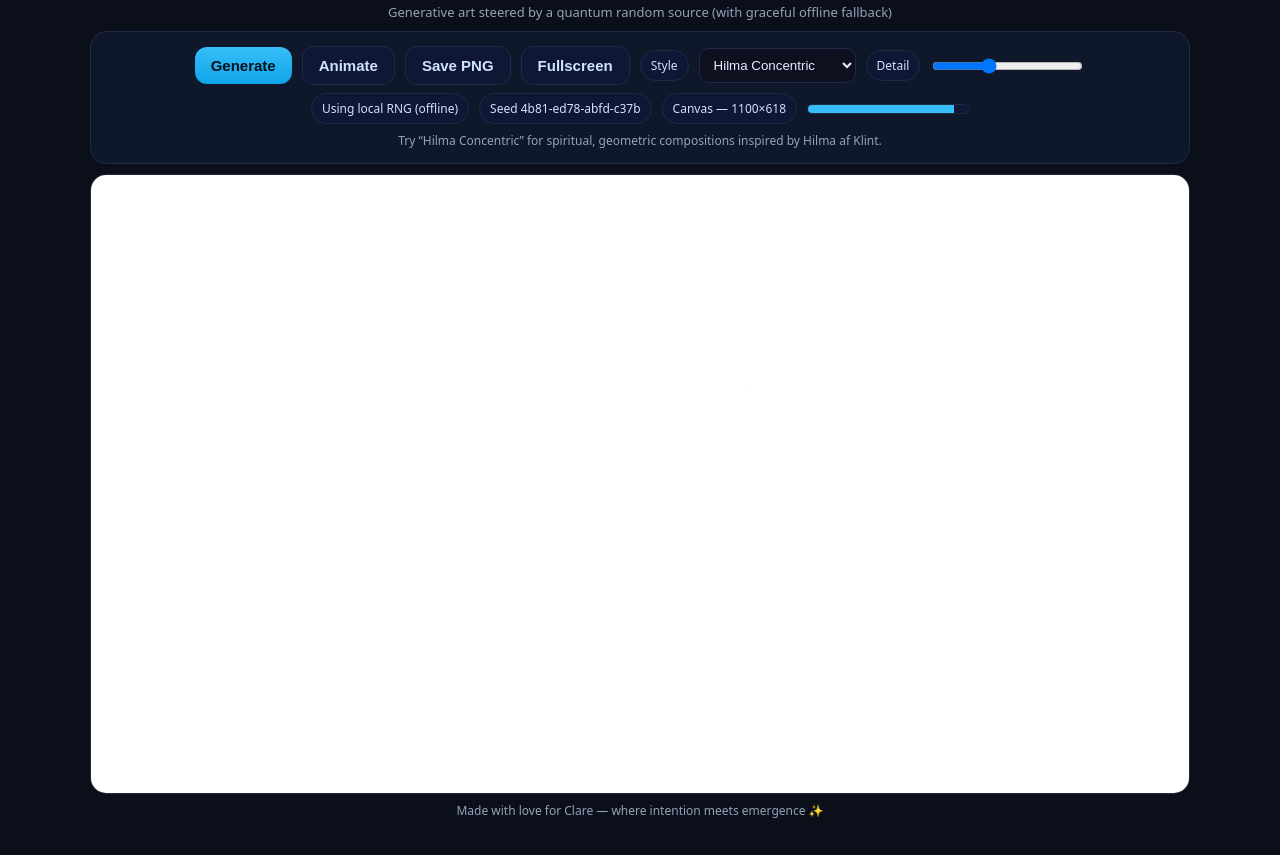
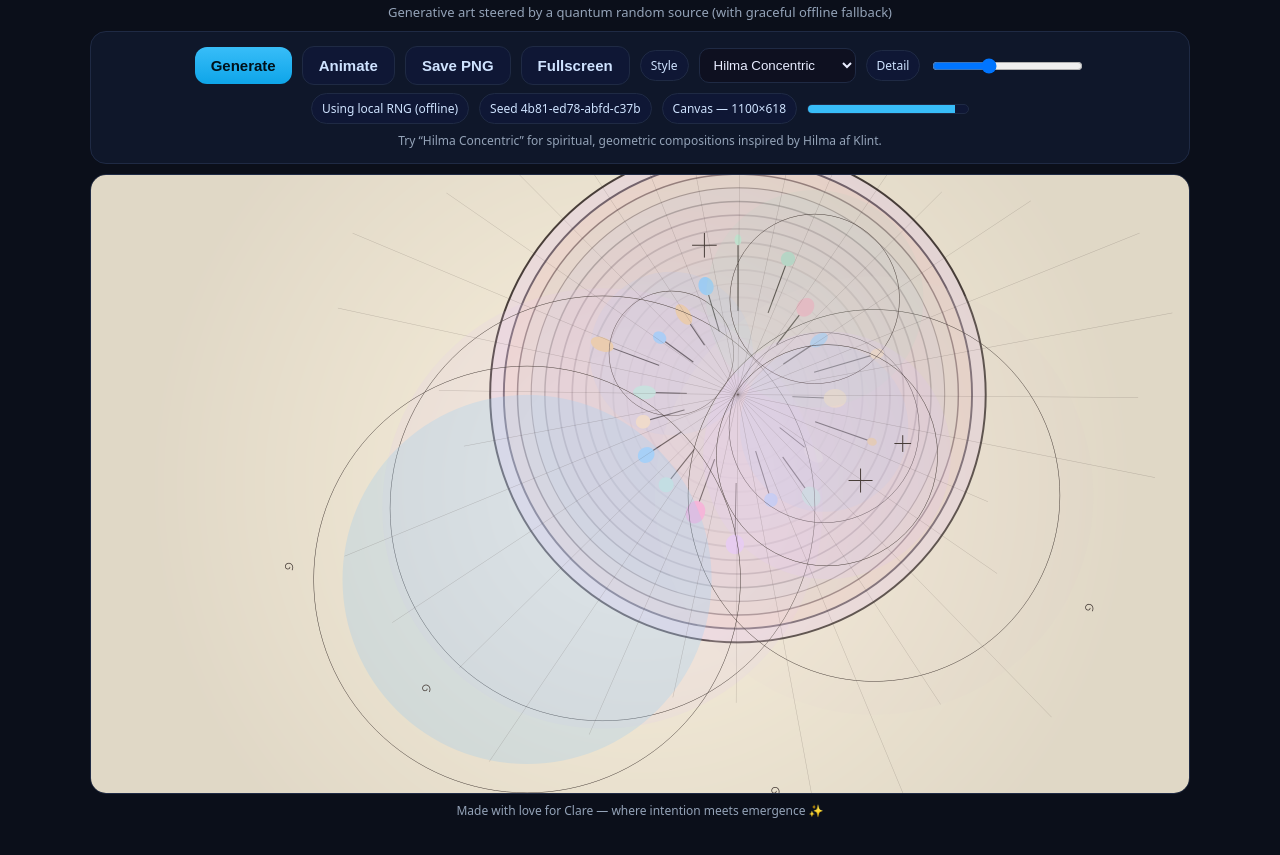
Before and after one commit to clurkelly-wq/color-app, a plain HTML site: page index.html in a window 1280 px wide. Shown: the part 51-906 px from the top of the page. Drawn offline with Linux system fonts and the light colour scheme; no server answers.

Commit message:
Add files via upload

```diff
--- a/index.html
+++ b/index.html
@@ -1,4 +1,3 @@
-
 <!doctype html>
 <html lang="en">
 <head>
@@ -77,7 +76,6 @@
   </div>
 
   <script>
-  // ---------- QRNG Manager ----------
   const QRNG = {
     buf: new Uint16Array(0), i: 0, online: false, fetching: false, statusEl: null, entropyEl: null,
     async topUp(target=2048){
@@ -116,18 +114,15 @@
     updateEntropy(){ if(!this.entropyEl) return; const remain = Math.max(0, this.buf.length - this.i); const ratio = Math.max(0.02, Math.min(1, remain / Math.max(1,this.buf.length))); this.entropyEl.style.width = (ratio*100).toFixed(0)+'%'; }
   };
 
-  // ---------- Canvas ----------
   const canvas = document.getElementById('c'); const ctx = canvas.getContext('2d');
   function resize(){ const rect = canvas.parentElement.getBoundingClientRect(); const w = Math.max(640, Math.floor(rect.width)); const h = Math.floor(w*9/16); canvas.width=w*2; canvas.height=h*2; canvas.style.height=h+'px'; canvas.style.width=w+'px'; document.getElementById('sizePill').textContent=`Canvas — ${w}×${h}`; }
   window.addEventListener('resize', resize); resize();
 
-  // ---------- RNG helpers ----------
   function rand(){ return QRNG.f32(); }
   function rint(a,b){ return Math.floor(a + rand()*(b-a+1)); }
   function choice(arr){ return arr[rint(0, arr.length-1)]; }
   function gauss(){ let u=0,v=0; while(u===0) u=rand(); while(v===0) v=rand(); return Math.sqrt(-2*Math.log(u))*Math.cos(2*Math.PI*v); }
 
-  // ---------- Palettes ----------
   const PALETTES = [
     ['#0ea5e9','#22d3ee','#a78bfa','#f472b6','#f59e0b'],
     ['#ff5d73','#ffd166','#06d6a0','#118ab2','#073b4c'],
@@ -136,255 +131,152 @@
     ['#ff5f6d','#ffc371','#00c6ff','#0072ff','#48c6ef']
   ];
 
-  // ---------- Utils ----------
   function clear(bg='#050915'){ ctx.fillStyle=bg; ctx.fillRect(0,0,canvas.width,canvas.height); }
-  function starfield(n=60, alpha=0.6){
-    ctx.save(); ctx.globalAlpha=alpha;
-    for(let i=0;i<n;i++){ const x=rand()*canvas.width, y=rand()*canvas.height, s=Math.pow(rand(),2)*3+0.6; ctx.fillStyle='white'; ctx.beginPath(); ctx.arc(x,y,s,0,Math.PI*2); ctx.fill(); }
-    ctx.restore();
-  }
+  function starfield(n=60, alpha=0.6){ ctx.save(); ctx.globalAlpha=alpha; for(let i=0;i<n;i++){ const x=rand()*canvas.width, y=rand()*canvas.height, s=Math.pow(rand(),2)*3+0.6; ctx.fillStyle='white'; ctx.beginPath(); ctx.arc(x,y,s,0,Math.PI*2); ctx.fill(); } ctx.restore(); }
   function glow(strength=1){ ctx.globalCompositeOperation='lighter'; ctx.filter='blur('+2*strength+'px)'; ctx.drawImage(canvas,0,0); ctx.filter='none'; ctx.globalCompositeOperation='source-over'; }
 
-  // ---------- Styles ----------
+  // Existing styles
   function auroraVeils(detail=1){
     clear('#040713'); const layers=Math.round(6*detail);
-    for(let i=0;i<layers;i++){
-      const hue=rint(180,340); const alpha=0.06+0.06*rand(); const y0=canvas.height*(0.1+0.8*rand());
-      const amp=canvas.height*(0.08+0.2*rand()); const wig=2+6*rand(); const width=canvas.width*(0.5+rand()*0.6); const x0=canvas.width*rand();
-      ctx.fillStyle='hsla('+hue+',90%,60%,'+alpha.toFixed(3)+')';
-      ctx.beginPath(); ctx.moveTo(x0-width/2,y0);
-      const steps=20+Math.floor(120*detail);
-      for(let s=0;s<=steps;s++){ const t=s/steps; const x=x0-width/2+width*t; const y=y0+Math.sin(t*Math.PI*wig + rand()*0.5)*amp*(0.6+0.4*rand()); ctx.lineTo(x,y); }
-      ctx.lineTo(x0 + width/2, canvas.height+10); ctx.lineTo(x0 - width/2, canvas.height+10); ctx.closePath();
-      ctx.filter='blur('+(2+4*rand())+'px)'; ctx.fill(); ctx.filter='none';
-    }
-    starfield(60*detail,0.6);
-  }
-
+    for(let i=0;i<layers;i++){ const hue=rint(180,340); const alpha=0.06+0.06*rand(); const y0=canvas.height*(0.1+0.8*rand()); const amp=canvas.height*(0.08+0.2*rand()); const wig=2+6*rand(); const width=canvas.width*(0.5+rand()*0.6); const x0=canvas.width*rand(); ctx.fillStyle='hsla('+hue+',90%,60%,'+alpha.toFixed(3)+')'; ctx.beginPath(); ctx.moveTo(x0-width/2,y0); const steps=20+Math.floor(120*detail); for(let s=0;s<=steps;s++){ const t=s/steps; const x=x0-width/2+width*t; const y=y0+Math.sin(t*Math.PI*wig + rand()*0.5)*amp*(0.6+0.4*rand()); ctx.lineTo(x,y); } ctx.lineTo(x0 + width/2, canvas.height+10); ctx.lineTo(x0 - width/2, canvas.height+10); ctx.closePath(); ctx.filter='blur('+(2+4*rand())+'px)'; ctx.fill(); ctx.filter='none'; } starfield(60*detail,0.6); }
   function sacredSpirals(detail=1){
     clear('#030510'); const palette=choice(PALETTES); const arms=2+rint(0,4); const centers=1+rint(0,2);
-    for(let c=0;c<centers;c++){
-      const cx=canvas.width*(0.3+0.4*rand()); const cy=canvas.height*(0.35+0.3*rand()); const base=canvas.width*(0.004+0.01*rand());
-      for(let a=0;a<arms;a++){
-        const rot=(2*Math.PI*a/arms)+rand()*0.5; const points=400+Math.floor(600*detail); const growth=1.005+0.003*rand(); let r=base*(0.5+rand());
-        ctx.lineWidth=1+2*rand(); ctx.strokeStyle=choice(palette); ctx.globalAlpha=0.6; ctx.beginPath();
-        for(let i=0;i<points;i++){ const th=rot+i*0.08; const x=cx+Math.cos(th)*r; const y=cy+Math.sin(th)*r; if(i===0) ctx.moveTo(x,y); else ctx.lineTo(x,y); r*=growth; }
-        ctx.stroke(); ctx.globalAlpha=1;
-      }
-    }
-    glow();
-  }
-
+    for(let c=0;c<centers;c++){ const cx=canvas.width*(0.3+0.4*rand()); const cy=canvas.height*(0.35+0.3*rand()); const base=canvas.width*(0.004+0.01*rand());
+      for(let a=0;a<arms;a++){ const rot=(2*Math.PI*a/arms)+rand()*0.5; const points=400+Math.floor(600*detail); const growth=1.005+0.003*rand(); let r=base*(0.5+rand()); ctx.lineWidth=1+2*rand(); ctx.strokeStyle=choice(palette); ctx.globalAlpha=0.6; ctx.beginPath(); for(let i=0;i<points;i++){ const th=rot+i*0.08; const x=cx+Math.cos(th)*r; const y=cy+Math.sin(th)*r; if(i===0) ctx.moveTo(x,y); else ctx.lineTo(x,y); r*=growth; } ctx.stroke(); ctx.globalAlpha=1; }
+    } glow(); }
   function constellationField(detail=1){
     clear('#050a18'); const stars=200+Math.floor(300*detail); const pts=[];
-    for(let i=0;i<stars;i++){
-      const x=rand()*canvas.width, y=rand()*canvas.height; const s=Math.pow(rand(),2)*3+0.5; pts.push({x,y,s});
-      ctx.fillStyle='rgba(255,255,255,'+(0.3+0.7*rand())+')'; ctx.beginPath(); ctx.arc(x,y,s,0,Math.PI*2); ctx.fill();
-      if(rand()<0.25){ ctx.fillStyle=choice(['#8ab6ff','#ffd18a','#bbf7d0']); ctx.beginPath(); ctx.arc(x,y,s*0.6,0,Math.PI*2); ctx.fill(); }
-    }
-    const links=Math.round(150*detail); ctx.strokeStyle='rgba(120,180,255,0.25)';
-    for(let i=0;i<links;i++){ const a=pts[rint(0,pts.length-1)], b=pts[rint(0,pts.length-1)]; ctx.lineWidth=0.5+rand(); ctx.beginPath(); ctx.moveTo(a.x,a.y); ctx.lineTo(b.x,b.y); ctx.stroke(); }
-    glow(1.5);
-  }
-
+    for(let i=0;i<stars;i++){ const x=rand()*canvas.width, y=rand()*canvas.height; const s=Math.pow(rand(),2)*3+0.5; pts.push({x,y,s}); ctx.fillStyle='rgba(255,255,255,'+(0.3+0.7*rand())+')'; ctx.beginPath(); ctx.arc(x,y,s,0,Math.PI*2); ctx.fill(); if(rand()<0.25){ ctx.fillStyle=choice(['#8ab6ff','#ffd18a','#bbf7d0']); ctx.beginPath(); ctx.arc(x,y,s*0.6,0,Math.PI*2); ctx.fill(); } } const links=Math.round(150*detail); ctx.strokeStyle='rgba(120,180,255,0.25)'; for(let i=0;i<links;i++){ const a=pts[rint(0,pts.length-1)], b=pts[rint(0,pts.length-1)]; ctx.lineWidth=0.5+rand(); ctx.beginPath(); ctx.moveTo(a.x,a.y); ctx.lineTo(b.x,b.y); ctx.stroke(); } glow(1.5); }
   function mondrian(detail=1){
     clear('#101318'); const rect={x:0,y:0,w:canvas.width,h:canvas.height}; const palette=['#fefefe','#e63946','#457b9d','#f1fa8c','#2a9d8f'];
-    function split(r,depth){
-      const min=120/detail;
-      if(depth>5 || r.w<min || r.h<min || rand()<0.2){
-        ctx.fillStyle=(rand()<0.7)? '#0f172a' : palette[rint(0,palette.length-1)];
-        ctx.fillRect(r.x+2,r.y+2,r.w-4,r.h-4);
-        ctx.strokeStyle='#0d1328'; ctx.lineWidth=6; ctx.strokeRect(r.x+3,r.y+3,r.w-6,r.h-6);
-        return;
-      }
-      const vertical = rand()<0.5;
-      if(vertical){
-        const cut=r.x+r.w*(0.3+0.4*rand()); split({x:r.x,y:r.y,w:cut-r.x,h:r.h},depth+1); split({x:cut,y:r.y,w:r.x+r.w-cut,h:r.h},depth+1);
-      }else{
-        const cut=r.y+r.h*(0.3+0.4*rand()); split({x:r.x,y:r.y,w:r.w,h:cut-r.y},depth+1); split({x:r.x,y:cut,w:r.w,h:r.y+r.h-cut},depth+1);
-      }
-    }
-    split(rect,0);
-  }
-
+    function split(r,depth){ const min=120/detail; if(depth>5 || r.w<min || r.h<min || rand()<0.2){ ctx.fillStyle=(rand()<0.7)? '#0f172a' : palette[rint(0,palette.length-1)]; ctx.fillRect(r.x+2,r.y+2,r.w-4,r.h-4); ctx.strokeStyle='#0d1328'; ctx.lineWidth=6; ctx.strokeRect(r.x+3,r.y+3,r.w-6,r.h-6); return; } const vertical = rand()<0.5; if(vertical){ const cut=r.x+r.w*(0.3+0.4*rand()); split({x:r.x,y:r.y,w:cut-r.x,h:r.h},depth+1); split({x:cut,y:r.y,w:r.x+r.w-cut,h:r.h},depth+1); } else { const cut=r.y+r.h*(0.3+0.4*rand()); split({x:r.x,y:r.y,w:r.w,h:cut-r.y},depth+1); split({x:r.x,y:cut,w:r.w,h:r.y+r.h-cut},depth+1); } } split(rect,0); }
   function pointillism(detail=1){
     clear('#0a0f1e'); const palette=choice(PALETTES); const dots=1200+Math.floor(1800*detail);
-    for(let i=0;i<dots;i++){ const x=rand()*canvas.width, y=rand()*canvas.height; const s=Math.pow(rand(),2.2)*6+0.6; const c=palette[rint(0,palette.length-1)]; ctx.fillStyle=c; ctx.globalAlpha=0.35+0.6*rand(); ctx.beginPath(); ctx.arc(x,y,s,0,Math.PI*2); ctx.fill(); }
-    ctx.globalAlpha=1; glow(1.2);
-  }
+    for(let i=0;i<dots;i++){ const x=rand()*canvas.width, y=rand()*canvas.height; const s=Math.pow(rand(),2.2)*6+0.6; const c=palette[rint(0,palette.length-1)]; ctx.fillStyle=c; ctx.globalAlpha=0.35+0.6*rand(); ctx.beginPath(); ctx.arc(x,y,s,0,Math.PI*2); ctx.fill(); } ctx.globalAlpha=1; glow(1.2); }
 
-  // ---------- New Style: Hilma Concentric (inspired by Hilma af Klint) ----------
+  // Fixed & enhanced: Hilma Concentric
   function hilmaConcentric(detail=1){
-    // Palette: gentle pastels + warm creams + muted blues/pinks
-    const palette = [
-      '#F9F4EA','#F4D9E7','#E7F0FF','#CFE7D8','#FDE3C8','#EAD8F7','#D6ECFA','#F7C8D0','#FFD7A8','#E6E2DF'
-    ];
-    const bg = choice(['#FBF7F0','#F8F2EA','#F7FAFD']);
-    clear(bg);
+    const paper = choice(['#F3EAD7','#EFE6D6','#F7EEDF']); // warmer paper tone for contrast
+    clear(paper);
+    const w=canvas.width, h=canvas.height;
+    const cx = w*(0.28+0.44*rand()), cy = h*(0.30+0.40*rand());
+    const palette = ['#F2B3C4','#AEC9F4','#C7E9D5','#F6CF92','#E5C8F3','#F9A8D4','#9ED0F6','#FDE1B9','#BBDCCB','#EADBD5'];
+    const accentDark = '#4A3F3A';
 
-    const w = canvas.width, h = canvas.height;
-    const cx = w * (0.25 + 0.5*rand());
-    const cy = h * (0.28 + 0.44*rand());
+    // Concentric bands: alternating fill+stroke
+    const rings = 7 + Math.floor(8*detail);
+    const maxR = Math.min(w,h)*(0.22 + 0.26*rand());
+    for(let i=0;i<rings;i++){
+      const t=i/(rings-1);
+      const r=maxR*(0.25+0.85*t);
+      const col = palette[i % palette.length];
+      // soft fill
+      ctx.fillStyle = col;
+      ctx.globalAlpha = 0.18 + 0.12*rand();
+      ctx.beginPath(); ctx.arc(cx,cy,r,0,Math.PI*2); ctx.fill();
+      // crisp outline
+      ctx.globalAlpha = 1;
+      ctx.strokeStyle = accentDark;
+      ctx.lineWidth = 2 + 2*rand();
+      ctx.beginPath(); ctx.arc(cx,cy,r,0,Math.PI*2); ctx.stroke();
+    }
 
-    // Concentric circles
-    const rings = 6 + Math.floor(10*detail);
-    const maxR = Math.min(w,h) * (0.18 + 0.28*rand());
-    for(let i=0;i<rings;i++){
-      const t = i/(rings-1);
-      const r = maxR * (0.2 + 0.9*t);
-      ctx.lineWidth = 2 + 4*rand();
-      ctx.strokeStyle = choice(palette);
-      ctx.globalAlpha = 0.85;
-      ctx.beginPath();
-      ctx.arc(cx, cy, r, 0, Math.PI*2);
-      ctx.stroke();
-    }
-    ctx.globalAlpha = 1;
-
-    // Golden-ratio radii & petals
+    // Petal rays (golden-ish)
     const phi = (1+Math.sqrt(5))/2;
-    const petals = 8 + Math.floor(10*detail);
-    const baseR = maxR * 0.25;
+    const petals = 10 + Math.floor(10*detail);
     for(let p=0;p<petals;p++){
-      const ang = (2*Math.PI*p/petals) + rand()*0.08;
-      const r1 = baseR * (1 + 0.5*rand());
-      const r2 = r1 * (phi + 0.2*rand());
+      const ang = (2*Math.PI*p/petals) + rand()*0.05;
+      const r1 = maxR*(0.22 + 0.18*rand());
+      const r2 = r1*(phi + 0.25*rand());
       const x1 = cx + Math.cos(ang)*r1, y1 = cy + Math.sin(ang)*r1;
       const x2 = cx + Math.cos(ang)*r2, y2 = cy + Math.sin(ang)*r2;
-      ctx.strokeStyle = choice(palette);
-      ctx.lineWidth = 1.5 + 1.5*rand();
+      ctx.strokeStyle = accentDark;
+      ctx.lineWidth = 1.5 + 1.2*rand();
       ctx.beginPath(); ctx.moveTo(x1,y1); ctx.lineTo(x2,y2); ctx.stroke();
-
-      // small oval/seed at the tip
+      // seed ovals
       ctx.fillStyle = choice(palette);
-      const a = 6 + 12*rand()*detail, b = a*(0.5 + 0.6*rand());
-      ctx.save();
-      ctx.translate(x2,y2); ctx.rotate(ang);
-      ctx.beginPath();
-      ctx.ellipse(0,0,a,b,0,0,Math.PI*2);
-      ctx.fill();
-      ctx.restore();
+      const a = 8 + 16*rand()*detail, b = a*(0.55 + 0.5*rand());
+      ctx.save(); ctx.translate(x2,y2); ctx.rotate(ang);
+      ctx.beginPath(); ctx.ellipse(0,0,a,b,0,0,Math.PI*2); ctx.fill(); ctx.restore();
     }
 
-    // Symmetric semi-transparent discs
-    const discs = 3 + Math.floor(5*detail);
+    // Soft symmetric discs
+    const discs = 3 + Math.floor(4*detail);
     for(let i=0;i<discs;i++){
-      const r = baseR*(1.4 + 1.2*rand());
-      const ox = (rand()<0.5? -1:1) * r * (0.4 + 0.6*rand());
-      const oy = (rand()<0.5? -1:1) * r * (0.2 + 0.5*rand());
-      ctx.fillStyle = choice(palette) + Math.floor(180 + 60*rand()).toString(16).padStart(2,'0'); // not ideal alpha, so use globalAlpha
-      ctx.globalAlpha = 0.22 + 0.25*rand();
-      ctx.beginPath(); ctx.arc(cx+ox, cy+oy, r*(0.6+0.5*rand()), 0, Math.PI*2); ctx.fill();
+      const r = maxR*(0.4 + 0.9*rand());
+      const ox = (rand()<0.5?-1:1) * r*(0.35 + 0.4*rand());
+      const oy = (rand()<0.5?-1:1) * r*(0.2 + 0.5*rand());
+      ctx.globalAlpha = 0.15 + 0.18*rand();
+      ctx.fillStyle = choice(palette);
+      ctx.beginPath(); ctx.arc(cx+ox, cy+oy, r*(0.5+0.4*rand()), 0, Math.PI*2); ctx.fill();
       ctx.globalAlpha = 1;
+      // outline
+      ctx.strokeStyle = accentDark; ctx.lineWidth = 1;
+      ctx.beginPath(); ctx.arc(cx+ox, cy+oy, r*(0.5+0.4*rand()), 0, Math.PI*2); ctx.stroke();
     }
 
-    // Radiating lines
-    const rays = 12 + Math.floor(16*detail);
-    ctx.strokeStyle = '#2C2C2C';
+    // Radiating graphite lines
+    const rays = 14 + Math.floor(18*detail);
+    ctx.strokeStyle = accentDark;
     ctx.globalAlpha = 0.25;
     ctx.lineWidth = 1;
     for(let i=0;i<rays;i++){
       const ang = i*(2*Math.PI/rays) + rand()*0.02;
       const r = maxR*(1.2 + 0.8*rand());
-      ctx.beginPath();
-      ctx.moveTo(cx, cy);
-      ctx.lineTo(cx + Math.cos(ang)*r, cy + Math.sin(ang)*r);
-      ctx.stroke();
+      ctx.beginPath(); ctx.moveTo(cx, cy); ctx.lineTo(cx + Math.cos(ang)*r, cy + Math.sin(ang)*r); ctx.stroke();
     }
     ctx.globalAlpha = 1;
 
-    // Symbolic motifs: simple crosses & spirals
+    // Tiny crosses / spirals
     const motifs = 4 + Math.floor(6*detail);
     for(let i=0;i<motifs;i++){
-      const r = baseR*(1.2 + 2.2*rand());
+      const r = maxR*(0.6 + 1.6*rand());
       const ang = rand()*Math.PI*2;
-      const x = cx + Math.cos(ang)*r;
-      const y = cy + Math.sin(ang)*r;
+      const x = cx + Math.cos(ang)*r, y = cy + Math.sin(ang)*r;
+      ctx.strokeStyle = accentDark;
       if(rand()<0.5){
-        // cross
-        ctx.strokeStyle = choice(palette);
+        const s = 10 + 18*rand()*detail;
         ctx.lineWidth = 2;
-        const s = 10 + 16*rand()*detail;
         ctx.beginPath(); ctx.moveTo(x-s,y); ctx.lineTo(x+s,y); ctx.stroke();
         ctx.beginPath(); ctx.moveTo(x,y-s); ctx.lineTo(x,y+s); ctx.stroke();
       }else{
-        // tiny spiral
-        ctx.strokeStyle = choice(palette);
         ctx.lineWidth = 1.5;
-        const turns = 12 + Math.floor(20*detail);
-        let rr = 2 + 1.2*detail;
+        const turns = 10 + Math.floor(16*detail);
+        let rr = 2 + 1.4*detail;
         ctx.beginPath();
         for(let t=0;t<turns;t++){
-          const th = t*0.25;
+          const th = t*0.28;
           const px = x + Math.cos(th)*rr;
           const py = y + Math.sin(th)*rr;
           if(t===0) ctx.moveTo(px,py); else ctx.lineTo(px,py);
-          rr *= 1.04;
+          rr *= 1.045;
         }
         ctx.stroke();
       }
     }
 
-    // Gentle glow
-    glow(1.2);
+    // Vignette for depth
+    ctx.save();
+    const grd = ctx.createRadialGradient(w/2,h/2, Math.min(w,h)*0.2, w/2,h/2, Math.min(w,h)*0.8);
+    grd.addColorStop(0,'rgba(0,0,0,0)');
+    grd.addColorStop(1,'rgba(0,0,0,0.08)');
+    ctx.fillStyle = grd;
+    ctx.fillRect(0,0,w,h);
+    ctx.restore();
   }
 
-  // ---------- Orchestrator ----------
-  function seedFromQRNG(){
-    const a = [QRNG.u16(),QRNG.u16(),QRNG.u16(),QRNG.u16()];
-    document.getElementById('seedPill').textContent = 'Seed ' + a.map(x=>x.toString(16).padStart(4,'0')).join('-');
-  }
-
-  function renderOnce(){
-    const detail = parseFloat(document.getElementById('detail').value||'1');
-    const style = document.getElementById('style').value;
-    QRNG.need(4096);
-    seedFromQRNG();
-    if(style==='aurora') auroraVeils(detail);
-    else if(style==='spirals') sacredSpirals(detail);
-    else if(style==='constellations') constellationField(detail);
-    else if(style==='mondrian') mondrian(detail);
-    else if(style==='pointillism') pointillism(detail);
-    else hilmaConcentric(detail);
-  }
+  function seedFromQRNG(){ const a=[QRNG.u16(),QRNG.u16(),QRNG.u16(),QRNG.u16()]; document.getElementById('seedPill').textContent='Seed '+a.map(x=>x.toString(16).padStart(4,'0')).join('-'); }
+  function renderOnce(){ const detail=parseFloat(document.getElementById('detail').value||'1'); const style=document.getElementById('style').value; QRNG.need(4096); seedFromQRNG(); if(style==='aurora') auroraVeils(detail); else if(style==='spirals') sacredSpirals(detail); else if(style==='constellations') constellationField(detail); else if(style==='mondrian') mondrian(detail); else if(style==='pointillism') pointillism(detail); else hilmaConcentric(detail); }
 
   let anim=false, raf=0;
-  function tickAnim(){
-    if(!anim) return;
-    const style = document.getElementById('style').value;
-    const d = parseFloat(document.getElementById('detail').value||'1');
-    if(style==='aurora'){ auroraVeils(0.4*d); }
-    else if(style==='spirals'){ sacredSpirals(0.6*d); }
-    else if(style==='constellations'){ constellationField(0.5*d); }
-    else if(style==='mondrian'){ mondrian(0.8*d); }
-    else if(style==='pointillism'){ pointillism(0.6*d); }
-    else { hilmaConcentric(0.9*d); }
-    raf = requestAnimationFrame(tickAnim);
-  }
+  function tickAnim(){ if(!anim) return; const style=document.getElementById('style').value; const d=parseFloat(document.getElementById('detail').value||'1'); if(style==='aurora'){ auroraVeils(0.4*d);} else if(style==='spirals'){ sacredSpirals(0.6*d);} else if(style==='constellations'){ constellationField(0.5*d);} else if(style==='mondrian'){ mondrian(0.8*d);} else if(style==='pointillism'){ pointillism(0.6*d);} else { hilmaConcentric(0.9*d);} raf=requestAnimationFrame(tickAnim); }
 
-  // ---------- Controls ----------
   document.getElementById('genBtn').addEventListener('click', renderOnce);
-  document.getElementById('animBtn').addEventListener('click', (e)=>{
-    anim = !anim;
-    e.target.textContent = anim ? 'Stop' : 'Animate';
-    if(anim){ tickAnim(); } else { cancelAnimationFrame(raf); }
-  });
-  document.getElementById('saveBtn').addEventListener('click', ()=>{
-    const a = document.createElement('a');
-    a.download = 'qrng-art-'+Date.now()+'.png';
-    a.href = canvas.toDataURL('image/png');
-    a.click();
-  });
-  document.getElementById('fsBtn').addEventListener('click', async ()=>{
-    const box = document.querySelector('.canvasWrap');
-    const isFs = document.fullscreenElement != null;
-    try{ if (!isFs) { await box.requestFullscreen(); } else { await document.exitFullscreen(); } }catch(e){}
-  });
+  document.getElementById('animBtn').addEventListener('click', (e)=>{ anim=!anim; e.target.textContent=anim?'Stop':'Animate'; if(anim){ tickAnim(); } else { cancelAnimationFrame(raf); } });
+  document.getElementById('saveBtn').addEventListener('click', ()=>{ const a=document.createElement('a'); a.download='qrng-art-'+Date.now()+'.png'; a.href=canvas.toDataURL('image/png'); a.click(); });
+  document.getElementById('fsBtn').addEventListener('click', async()=>{ const box=document.querySelector('.canvasWrap'); const isFs=document.fullscreenElement!=null; try{ if(!isFs){ await box.requestFullscreen(); } else { await document.exitFullscreen(); } }catch(e){} });
 
-  // ---------- Boot ----------
-  QRNG.statusEl = document.getElementById('statusPill');
-  QRNG.entropyEl = document.getElementById('entropyFill');
-  QRNG.topUp(4096).then(()=> renderOnce());
+  QRNG.statusEl=document.getElementById('statusPill'); QRNG.entropyEl=document.getElementById('entropyFill'); QRNG.topUp(4096).then(()=> renderOnce());
   </script>
 </body>
 </html>
```
